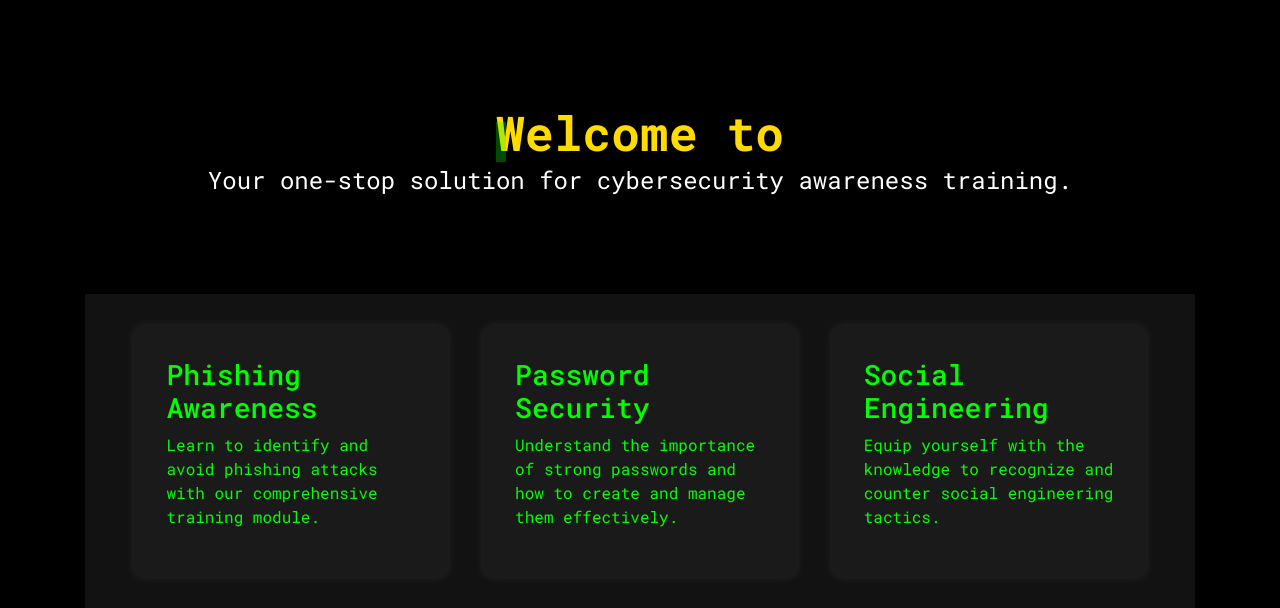
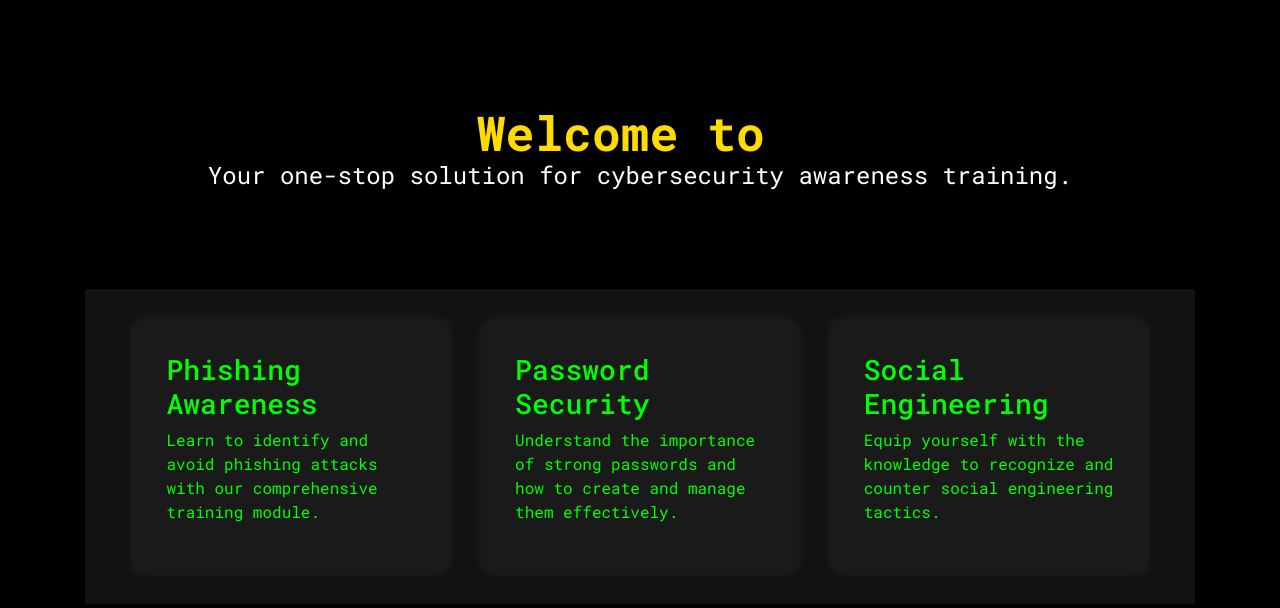
Before and after one commit to drent-z/cyaware, a Flask app: page / in a window 1280 px wide. Shown: the part 74-682 px from the top of the page. Run offline with Flask 3, Linux system fonts and the light colour scheme; some libraries are stand-ins or nearby versions.

Commit message:
removed cursor

```diff
--- a/app/static/scripts.js
+++ b/app/static/scripts.js
@@ -3,7 +3,6 @@
 
 document.addEventListener('DOMContentLoaded', function() {
     const typingEffect = document.getElementById('typing-effect');
-    const cursor = document.querySelector('.cursor');
     if (typingEffect) {
         const text = typingEffect.textContent;
         typingEffect.textContent = '';
@@ -30,7 +29,6 @@ document.addEventListener('DOMContentLoaded', function() {
                     setTimeout(typeEffect, 1000); // Pause before typing again
                 }
             }
-            cursor.style.left = `${typingEffect.clientWidth}px`;
         }
 
         typeEffect();
--- a/app/static/styles.css
+++ b/app/static/styles.css
@@ -31,6 +31,7 @@ header {
     display: inline-block;
     position: relative;
     min-width: 20ch; /* Adjust based on your preference */
+    height: 3rem; /* Ensure fixed height */
 }
 
 .hero h1 {
@@ -94,23 +95,3 @@ footer {
     50% {transform: translateY(-10px);}
     100% {transform: translateY(0);}
 }
-
-.cursor {
-    background-color: #00ff00;
-    width: 10px;
-    height: 2.5rem; /* Adjust the height to match the text */
-    display: inline-block;
-    animation: blink 1s infinite;
-    position: absolute;
-    right: 0;
-    bottom: 0;
-}
-
-@keyframes blink {
-    0%, 100% {
-        opacity: 1;
-    }
-    50% {
-        opacity: 0;
-    }
-}
```
